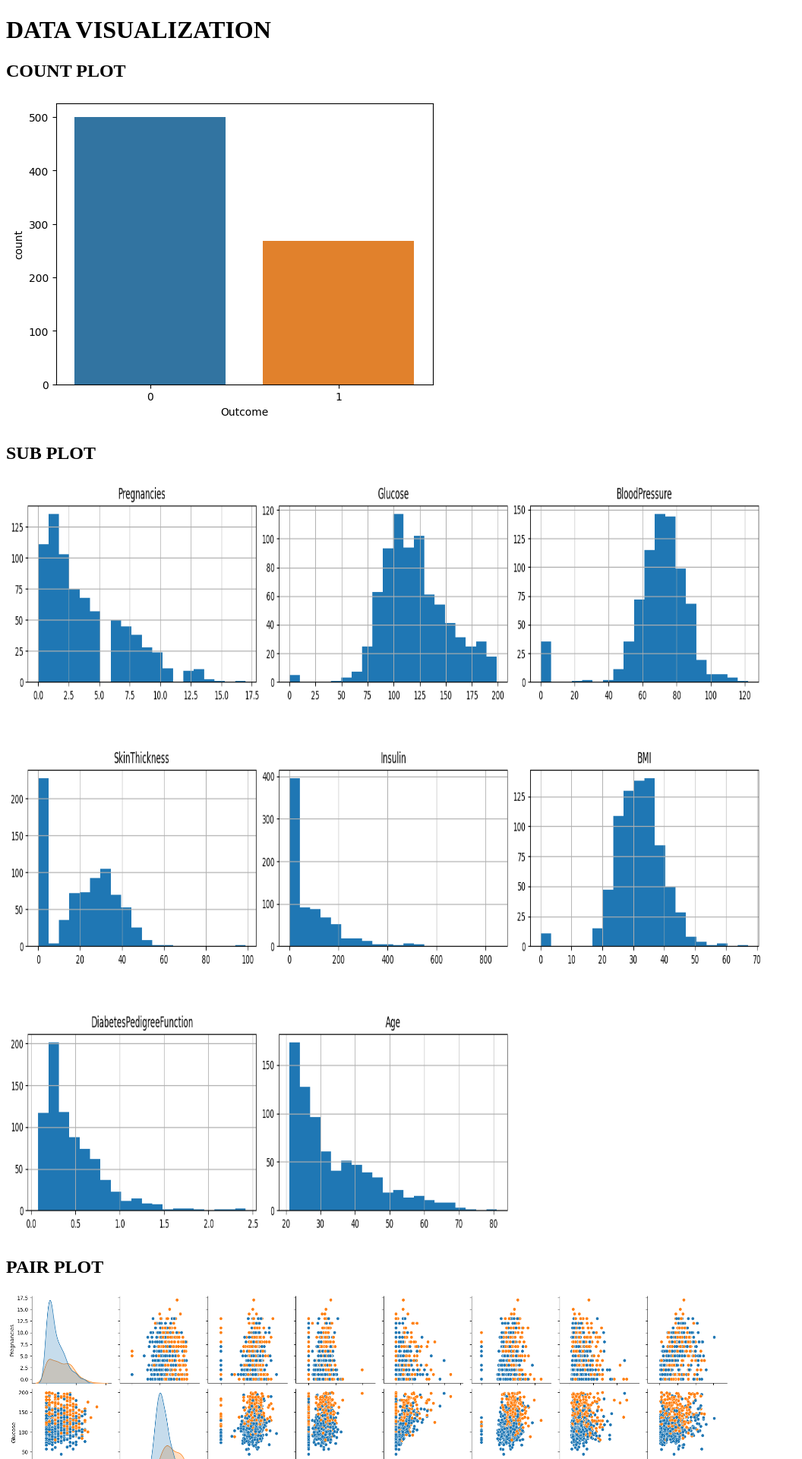
After one commit to Anujna010/DIABETES-PREDICTION-SYSTEM, a Flask app: page /visualization in a window 1280 px wide. The commit adds this page. Shown: the top 1920 px of the page at 76% size, without its empty margins (0-1056 px from the left). Run offline with Flask 3, Linux system fonts and the light colour scheme; parts of the project's set-up code (start-up, migrations or seed data) failed here and were passed over.

Commit message:
minor change

```diff
--- a/app.py
+++ b/app.py
@@ -126,7 +126,9 @@ def analysis():
                            accuracy_ranfor=accuracy_ranfor)
 
 
-
+@app.route('/visualization')
+def visualization():
+    return render_template('visualization.html')
 
 
 if __name__ == "__main__":
--- /dev/null
+++ b/templates/visualization.html
@@ -0,0 +1,21 @@
+<!DOCTYPE html>
+<html>
+    <h1>DATA VISUALIZATION</h1>
+    <div>
+        <h2>COUNT PLOT</h2>
+        <img src="{{ url_for('static', filename='1.png') }}" alt="count plot">
+    </div>
+    <div>
+        <h2>SUB PLOT</h2>
+        <img width="1000px"height="1000px"src="{{ url_for('static', filename='2.png') }}" alt="sub plot">
+
+    </div>
+    <div>
+        <h2>PAIR PLOT</h2>
+        <img width="1000px"height="1000px" src="{{ url_for('static', filename='3.png') }}" alt="pair plot">
+    </div>
+    <div>
+        <h2>HEATMAP</h2>
+        <img src="{{ url_for('static', filename='4.png') }}" alt="heatmap">
+    </div>
+</html>
```
Also changed, not shown: templates/index.html (+8 -1 lines), static/1.png (added), static/2.png (added), static/3.png (added), static/4.png (added).
